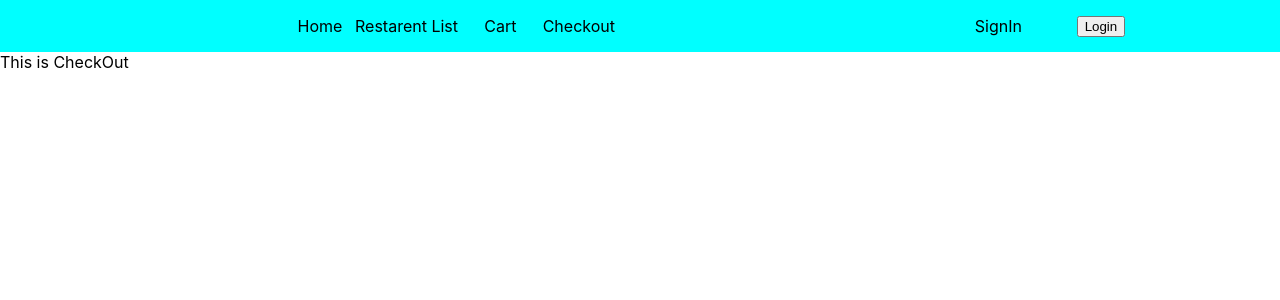
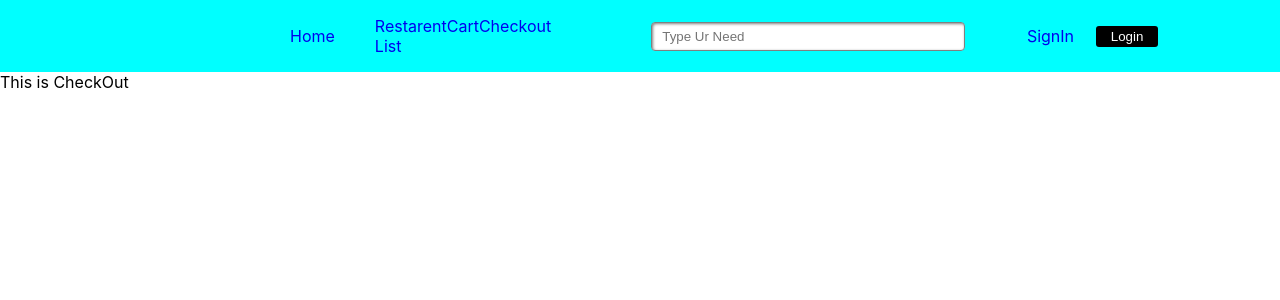
Before and after one commit to suhaas3/React-cart-project, a React (Create React App) app: page /checkout in a window 1280 px wide. Shown: the top 300 px of the page. Built offline with nearby package versions, Linux system fonts and the light colour scheme.

Commit message:
adding Link to the Router

```diff
--- a/src/App.js
+++ b/src/App.js
@@ -13,6 +13,7 @@ function App() {
     <>
       <Router>
         <NavBar />
+        <main className="main-section">
         <Routes>
           <Route path='/' element={<Home/>}/>
           <Route path='/restarents' element={<RestarentList />} />
@@ -21,6 +22,7 @@ function App() {
           <Route path="/signin" element={<SignIn/>} />
           <Route path="/login" element={<LoginButton/>} />
         </Routes>
+        </main>
       </Router>
     </>
   );
--- a/src/Components/NavBar/NavBar.js
+++ b/src/Components/NavBar/NavBar.js
@@ -1,31 +1,44 @@
 import React from "react";
+import { Link } from "react-router-dom";
 import '../../Styles/NavBar/NavBar.css';
+import '../../Styles/LoginButton/LoginButton.css';
 
 function NavBar() {
 
+  const middle = [
+    { path: '/restarents', name: 'Restarent List' },
+    { path: '/cart', name: 'Cart' },
+    { path: '/checkout', name: 'Checkout' }
+  ];
   return (
     <>
       <nav className="navbar-main">
         <div className="nav-bar">
           <div className="left-section">
             <ul type='none' className="home-list">
-            <li>Home</li>
+              <Link to='/' className="navbar-list"><li>Home</li></Link>
             </ul>
           </div>
 
           <div className="middle-section">
-          <ul type='none' className="ul-lists">
-            <li>Restarent List</li>
-            <li>Cart</li>
-            <li>Checkout</li>
+            <ul type='none' className="mid-lists">
+              {middle.map((item, index) => {
+                return (
+                  <Link to={item.path} className="navbar-list" key={index}><li>{item.name}</li></Link>
+                );
+              })}
             </ul>
+          </div>
+
+          <div className="search-bar">
+              <input type="text" placeholder="Type Ur Need" className="search-input-box"/>
           </div>
 
           <div className="right-section">
             <ul type='none'>
-            <li>SignIn</li>
+            <Link to='/signin' className="navbar-list"><li>SignIn</li></Link>
           </ul>
-          <button>Login</button>
+          <Link to='/login'><button className="login-button">Login</button></Link>
           </div>
         </div>
       </nav>
--- a/src/Styles/LoginButton/LoginButton.css
+++ b/src/Styles/LoginButton/LoginButton.css
@@ -0,0 +1,8 @@
+.login-button {
+  background-color: black;
+  color: white;
+  padding: 3px 15px;
+  border: none;
+  border-radius: 3px;
+  cursor: pointer;
+}
--- a/src/Styles/NavBar/NavBar.css
+++ b/src/Styles/NavBar/NavBar.css
@@ -26,13 +26,28 @@
 
 .middle-section {
   width: 300px;
-  margin-left: -300px;
 }
 
-.ul-lists {
+.mid-lists {
   display: flex;
   flex-direction: row;
   justify-content: space-between;
+}
+
+.search-bar {
+  display: flex;
+  flex-direction: row;
+  flex: 1;
+  margin-left: 100px;
+}
+.search-input-box {
+  width: 300px;
+  height: 25px;
+  border: 1px solid gray;
+  border-radius: 4px;
+  font-family: arial;
+  padding-left: 10px;
+  box-shadow: inset 1px 1px 3px gray;
 }
 
 .right-section {
@@ -41,3 +56,6 @@
   justify-content: space-evenly;
   align-items: center;
 }
+.navbar-list {
+  text-decoration: none;
+}
```
Lines whose indentation alone changed are shown as unchanged.
